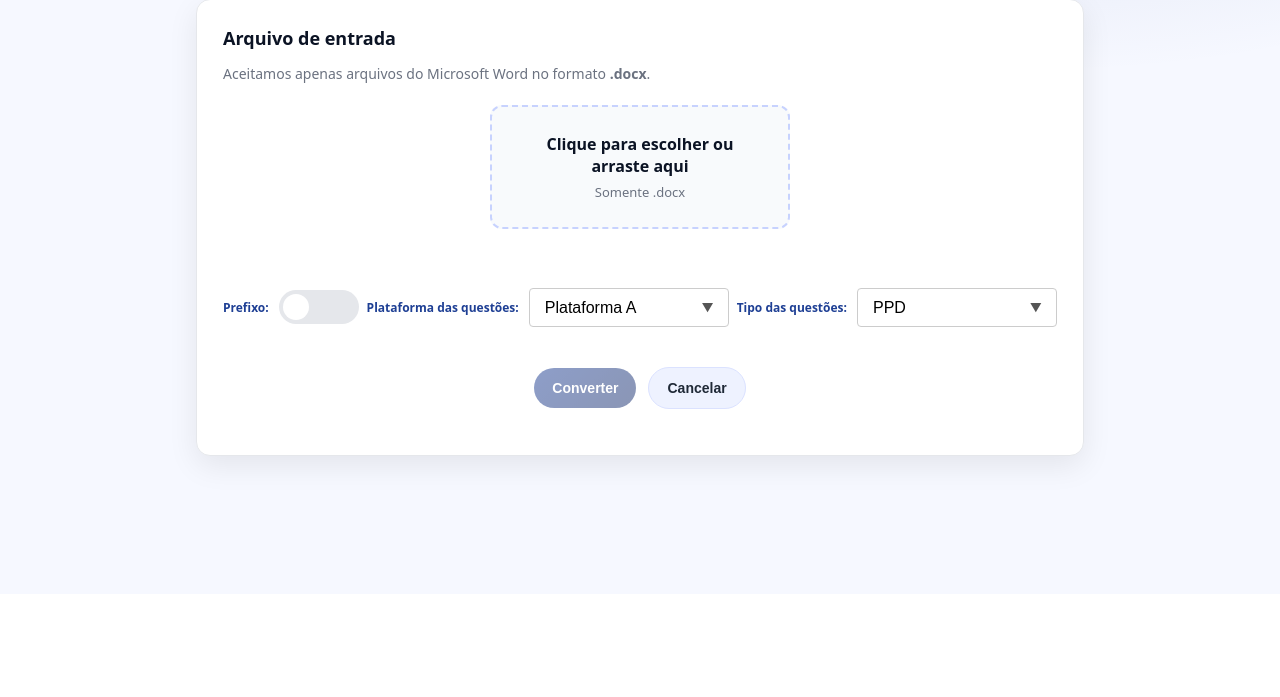
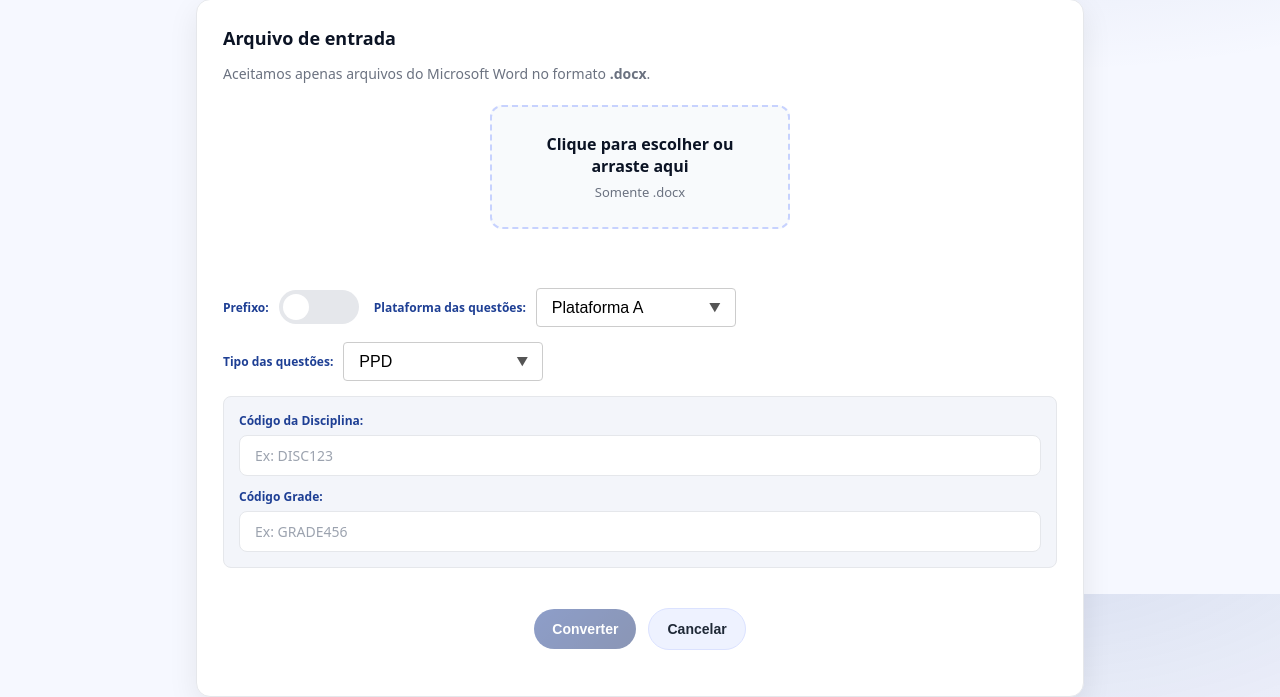
Before and after one commit to MarceloSPO/script-de-questoes-nite, a Flask app: page / in a window 1280 px wide. Shown: the part 206-903 px from the top of the page. Before the commit the page ends 684 px from the top, so only its background shows below. Run offline with Flask 3, Linux system fonts and the light colour scheme; parts of the project's set-up code (start-up, migrations or seed data) failed here and were passed over.

Commit message:
feat(grade-&-discipline): grade and discipline codes are able to be inserted

```diff
--- a/src/server.py
+++ b/src/server.py
@@ -25,7 +25,8 @@ def process():
     question_platform = data.get("questionPlatform")
     question_type = data.get("questionType")
     are_questions_random = data.get("isChecked")
-
+    discipline_code = data.get("disciplineCode", "")
+    grade_code = data.get("gradeCode", "")
 
     file_bytes = base64.b64decode(base64_file)
     file_stream = BytesIO(file_bytes)
@@ -33,7 +34,7 @@ def process():
     type = QuestionsType.EDUCA if question_type == "EDUCA" else QuestionsType.PPD
     platform_type = PlatformType.PLATAFORMA_A if question_platform == "plataforma-a" else PlatformType.AVA
 
-    res = convertor(file_name, file_stream, are_questions_random, type, platform_type=platform_type)
+    res = convertor(file_name, file_stream, are_questions_random, type, platform_type=platform_type, discipline_code=discipline_code, grade_code=grade_code)
     csv_res = res.get("csv", None)
     errors = res.get("errors", [])
 
--- a/src/services/generate_csv_from_buffer.py
+++ b/src/services/generate_csv_from_buffer.py
@@ -9,7 +9,7 @@ from services.generate_platform_a_csv import generate_platform_a_csv
 from utils.csv.get_delimiter import get_delimiter
 
 
-def generate_csv_from_buffer(questions: list[MultipleChoiceQuestion], platform_type: PlatformType):
+def generate_csv_from_buffer(questions: list[MultipleChoiceQuestion], platform_type: PlatformType, discipline_code: str="", grade_code: str=""):
   buffer = io.StringIO()
   delimiter = get_delimiter(platform_type)
   writer = csv.writer(buffer, delimiter=delimiter)
@@ -17,6 +17,6 @@ def generate_csv_from_buffer(questions: list[MultipleChoiceQuestion], platform_t
   if platform_type == PlatformType.AVA:
     generate_ava_csv(writer, questions=questions)
   elif platform_type == PlatformType.PLATAFORMA_A:
-    generate_platform_a_csv(writer, questions=questions)
+    generate_platform_a_csv(writer, questions=questions, discipline_code=discipline_code, grade_code=grade_code)
   buffer.seek(0)
   return buffer
--- a/src/services/generate_csv_from_path.py
+++ b/src/services/generate_csv_from_path.py
@@ -8,7 +8,7 @@ from services.generate_platform_a_csv import generate_platform_a_csv
 from utils.csv.get_delimiter import get_delimiter
 
 
-def generate_csv_from_path(questions: list[MultipleChoiceQuestion], csv_filename: str, platform_type: PlatformType):
+def generate_csv_from_path(questions: list[MultipleChoiceQuestion], csv_filename: str, platform_type: PlatformType, discipline_code: str="", grade_code: str=""):
   with open(csv_filename, "w", newline="", encoding="utf-8-sig") as csvfile:
     delimiter = get_delimiter(platform_type)
     writer = csv.writer(csvfile, delimiter=delimiter)
@@ -16,4 +16,4 @@ def generate_csv_from_path(questions: list[MultipleChoiceQuestion], csv_filename
     if platform_type == PlatformType.AVA:
       generate_ava_csv(writer, questions=questions)
     elif platform_type == PlatformType.PLATAFORMA_A:
-      generate_platform_a_csv(writer, questions=questions)
+      generate_platform_a_csv(writer, questions=questions, discipline_code=discipline_code, grade_code=grade_code)
--- a/src/services/generate_platform_a_csv.py
+++ b/src/services/generate_platform_a_csv.py
@@ -3,12 +3,12 @@ from typing import Any
 from questions_types.question import MultipleChoiceQuestion
 import utils.csv.platform_a.generate_question_attributes as questions_helper
 
-def generate_platform_a_csv(csv_writer: Any, questions: list[MultipleChoiceQuestion]):
+def generate_platform_a_csv(csv_writer: Any, questions: list[MultipleChoiceQuestion], discipline_code: str="", grade_code: str=""):
   header = questions_helper.generate_question_header(questions)
 
   csv_writer.writerow(header)
 
   for question in questions:
-    question_row = questions_helper.generate_question_line(question)
+    question_row = questions_helper.generate_question_line(question, discipline_code=discipline_code, grade_code=grade_code)
 
     csv_writer.writerow(question_row)
--- a/src/templates/index.html
+++ b/src/templates/index.html
@@ -289,7 +289,9 @@
       .modifiers {
         display: flex;
         align-items: center;
-        justify-content: space-between;
+        justify-content: flex-start;
+        flex-wrap: wrap;
+        gap: 15px;
         margin-top: 10%;
       }
 
@@ -422,6 +424,52 @@
         color: #1e3f94;
         font-size: 12px;
         font-weight: bold;
+      }
+
+      .platform-a-fields {
+        display: none;
+        flex-direction: column;
+        gap: 12px;
+        width: 100%;
+        padding: 15px;
+        background-color: rgba(30, 63, 148, 0.05);
+        border-radius: 8px;
+        border: 1px solid var(--borda);
+      }
+
+      .platform-a-fields.visible {
+        display: flex;
+      }
+
+      .input-wrapper {
+        display: flex;
+        flex-direction: column;
+        gap: 6px;
+      }
+
+      .input-wrapper label {
+        color: #1e3f94;
+        font-size: 12px;
+        font-weight: bold;
+      }
+
+      .input-wrapper input {
+        padding: 10px 15px;
+        border: 1px solid var(--borda);
+        border-radius: 8px;
+        font-size: 14px;
+        font-family: inherit;
+        transition: border-color 0.3s ease, box-shadow 0.3s ease;
+      }
+
+      .input-wrapper input:focus {
+        outline: none;
+        border-color: var(--focus);
+        box-shadow: 0 0 0 3px rgba(37, 99, 235, 0.1);
+      }
+
+      .input-wrapper input::placeholder {
+        color: #9ca3af;
       }
 
       @keyframes drop-in {
@@ -595,6 +643,16 @@
               </select>
             </div>
           </div>
+          <div id="platform-a-fields" class="platform-a-fields">
+            <div class="input-wrapper">
+              <label for="discipline-code">Código da Disciplina:</label>
+              <input type="text" id="discipline-code" placeholder="Ex: DISC123" />
+            </div>
+            <div class="input-wrapper">
+              <label for="grade-code">Código Grade:</label>
+              <input type="text" id="grade-code" placeholder="Ex: GRADE456" />
+            </div>
+          </div>
         </div>
         <div id="unexpected-errors-container"></div>
         <div id="convertor-errors-container"></div>
@@ -621,10 +679,28 @@
         const randomInput = document.querySelector("input[type='checkbox']");
         const questionTypeSelect = document.querySelector("#question-type");
         const platformTypeSelect = document.querySelector("#platform-type");
+        const platformAFields = document.getElementById("platform-a-fields");
+        const disciplineCodeInput = document.getElementById("discipline-code");
+        const gradeCodeInput = document.getElementById("grade-code");
         const unexpectedErrorsContainer = document.getElementById(
           "unexpected-errors-container"
         );
         const loader = document.querySelector(".loader-layer");
+
+        // Toggle Platform A fields visibility
+        function togglePlatformAFields() {
+          if (platformTypeSelect.value === "Plataforma A") {
+            platformAFields.classList.add("visible");
+          } else {
+            platformAFields.classList.remove("visible");
+          }
+        }
+
+        // Initialize visibility on page load
+        togglePlatformAFields();
+
+        // Add event listener for platform type changes
+        platformTypeSelect.addEventListener("change", togglePlatformAFields);
 
         const isDocx = (file) => !!file && /\.docx$/i.test(file.name);
         let file;
@@ -822,7 +898,9 @@
               base64String,
               questionTypeSelect.value,
               platformTypeSelect.value,
-              randomInput.checked
+              randomInput.checked,
+              disciplineCodeInput.value,
+              gradeCodeInput.value
             );
           };
           reader.readAsArrayBuffer(file);
--- a/src/utils/csv/platform_a/generate_question_attributes.py
+++ b/src/utils/csv/platform_a/generate_question_attributes.py
@@ -24,7 +24,7 @@ def generate_question_header(questions: list[MultipleChoiceQuestion]):
   header_final = header + header_ending
   return header_final
 
-def generate_question_line(question: MultipleChoiceQuestion):
+def generate_question_line(question: MultipleChoiceQuestion, discipline_code: str="", grade_code: str=""):
   title = question["title"]
   question_text = question["question_text"]
   question_type = "Objetiva"
@@ -40,7 +40,7 @@ def generate_question_line(question: MultipleChoiceQuestion):
 
     row_content.append(option["text"])
 
-  ending_row_content = [correct_answer, question["feedback"], "", "", "discipline_code", "grade_code", ""]
+  ending_row_content = [correct_answer, question["feedback"], "", "", discipline_code, grade_code, ""]
 
   row_final = row_content + ending_row_content
 
```
Also changed, not shown: src/convertor.py (+5 -3 lines), src/pywebview.py (+6 -4 lines).
